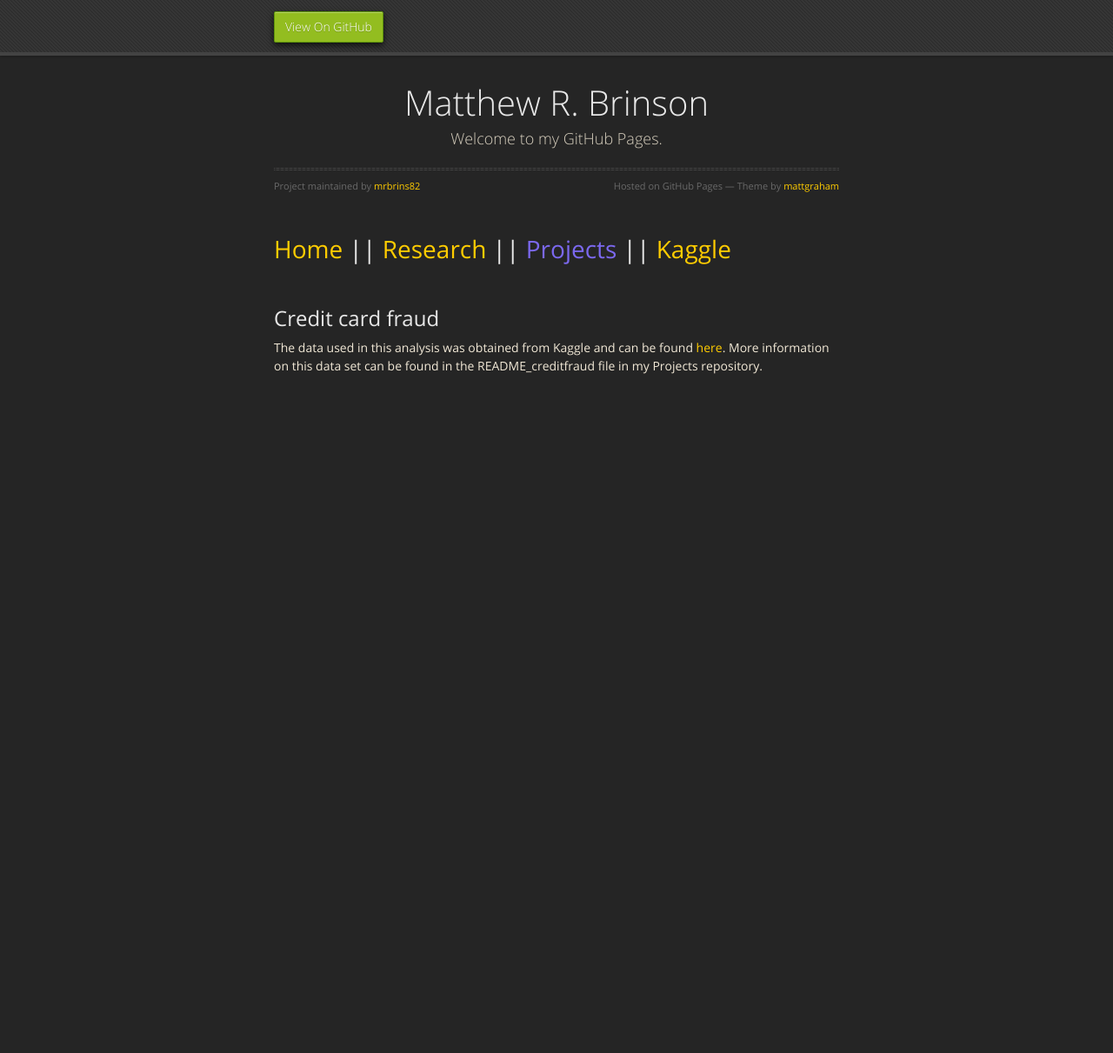
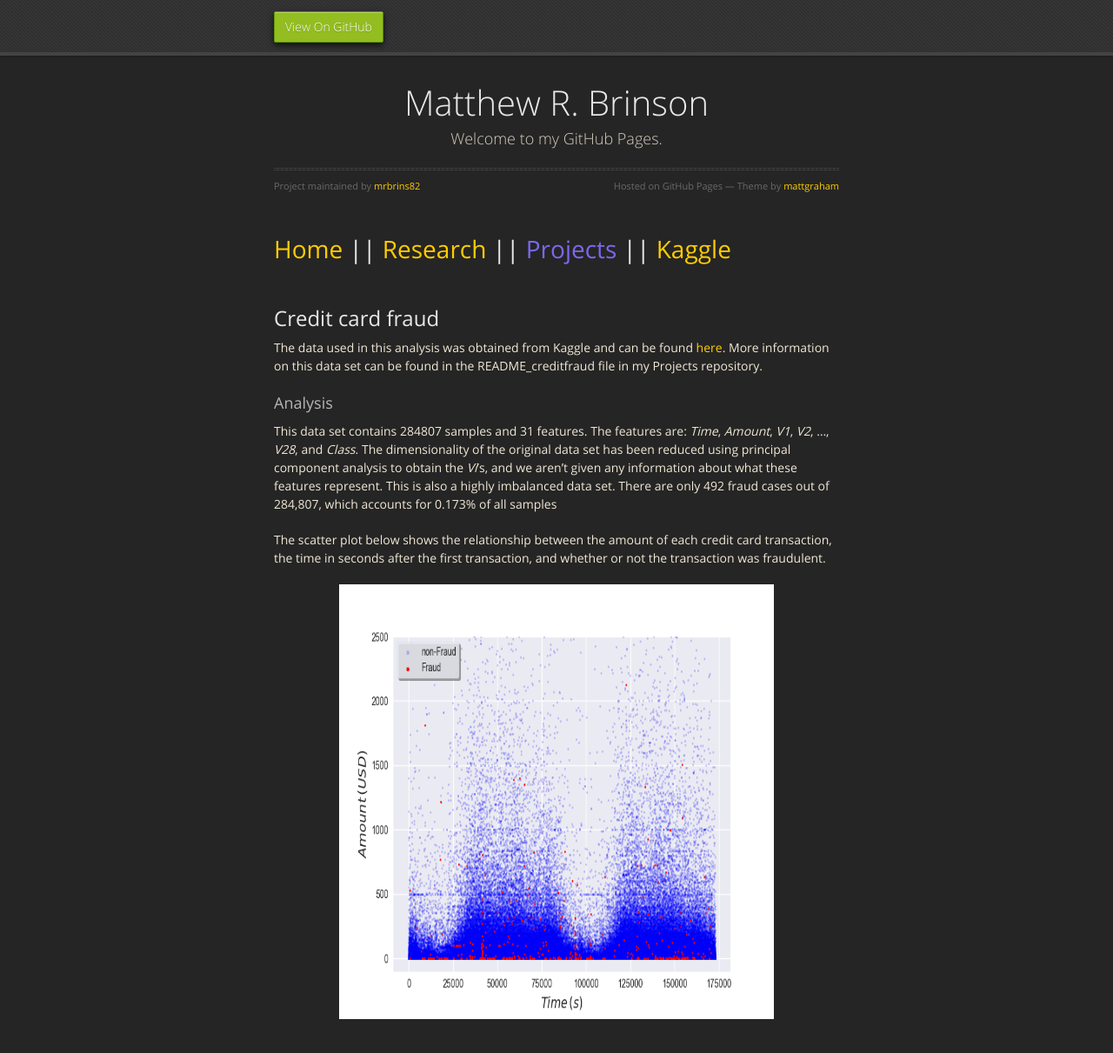
Before and after one commit to mrbrins82/mrbrins82.github.io, a Jekyll site: the page built from creditcardfraud.md, in a window 1280 px wide and 1267 px high. Shown: the top 1211 px of the window at 87% size. Built offline with Jekyll 4.4.1, drawn with Linux system fonts in a browser that asks for light colours; nearby versions of some CDN libraries; our own code applies the rules of GitHub Pages for plain Markdown files.

Commit message:
uploaded creditcard scatter plot and added to that section

```diff
--- a/creditcardfraud.md
+++ b/creditcardfraud.md
@@ -6,3 +6,11 @@ layout: default
 
 ## [](#header-2)Credit card fraud
 The data used in this analysis was obtained from Kaggle and can be found <a href="https://www.kaggle.com/dalpozz/creditcardfraud">here</a>. More information on this data set can be found in the README\_creditfraud file in my Projects repository.
+
+
+### [](#header-3)Analysis
+This data set contains 284807 samples and 31 features. The features are: <i>Time</i>, <i>Amount</i>, <i>V1</i>, <i>V2</i>, ..., <i>V28</i>, and <i>Class</i>. The dimensionality of the original data set has been reduced using principal component analysis to obtain the <i>Vi</i>'s, and we aren't given any information about what these features represent. This is also a highly imbalanced data set. There are only 492 fraud cases out of 284,807, which accounts for 0.173% of all samples
+
+The scatter plot below shows the relationship between the amount of each credit card transaction, the time in seconds after the first transaction, and whether or not the transaction was fraudulent.
+<center><img src="./assets/images/scatter_Time_Amount.png" alt="tim v amount scatter" width="500" height="500" />
+</center>
```
Also changed, not shown: assets/images/scatter_Time_Amount.png (added).
